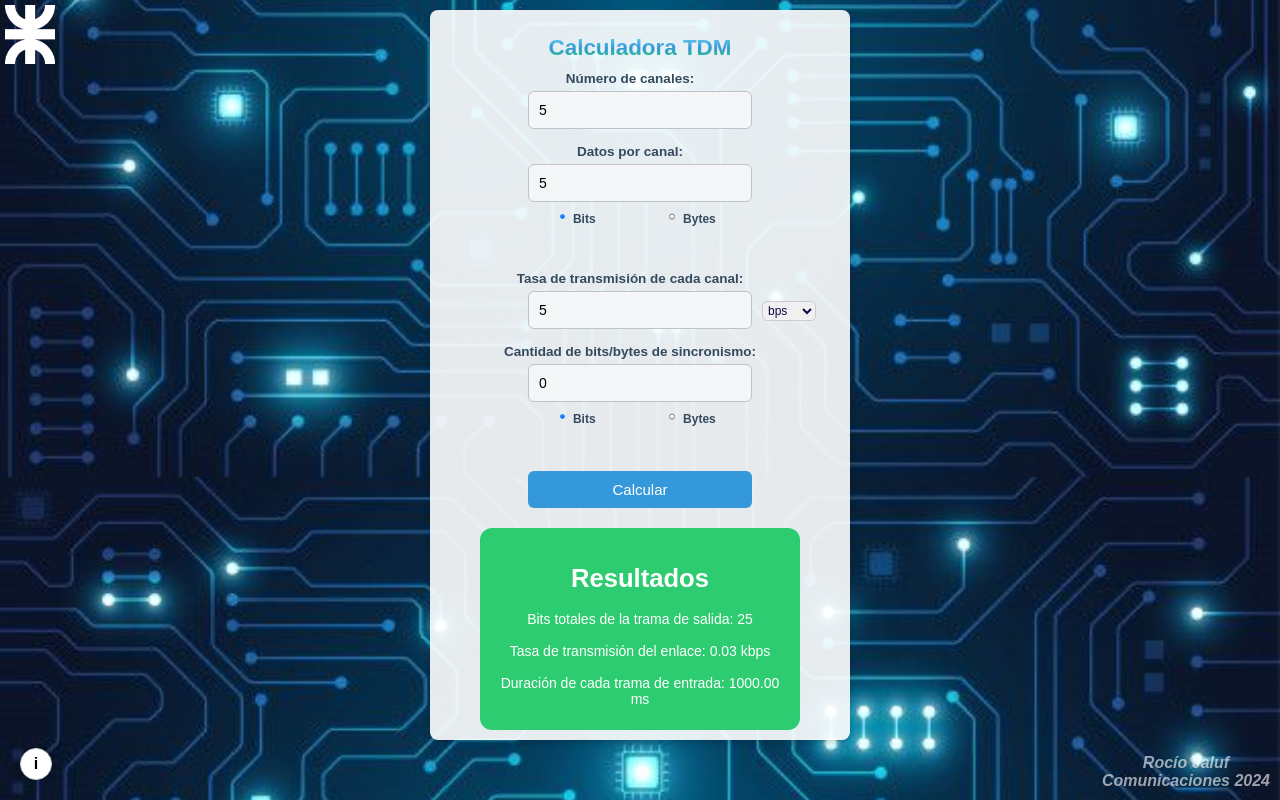
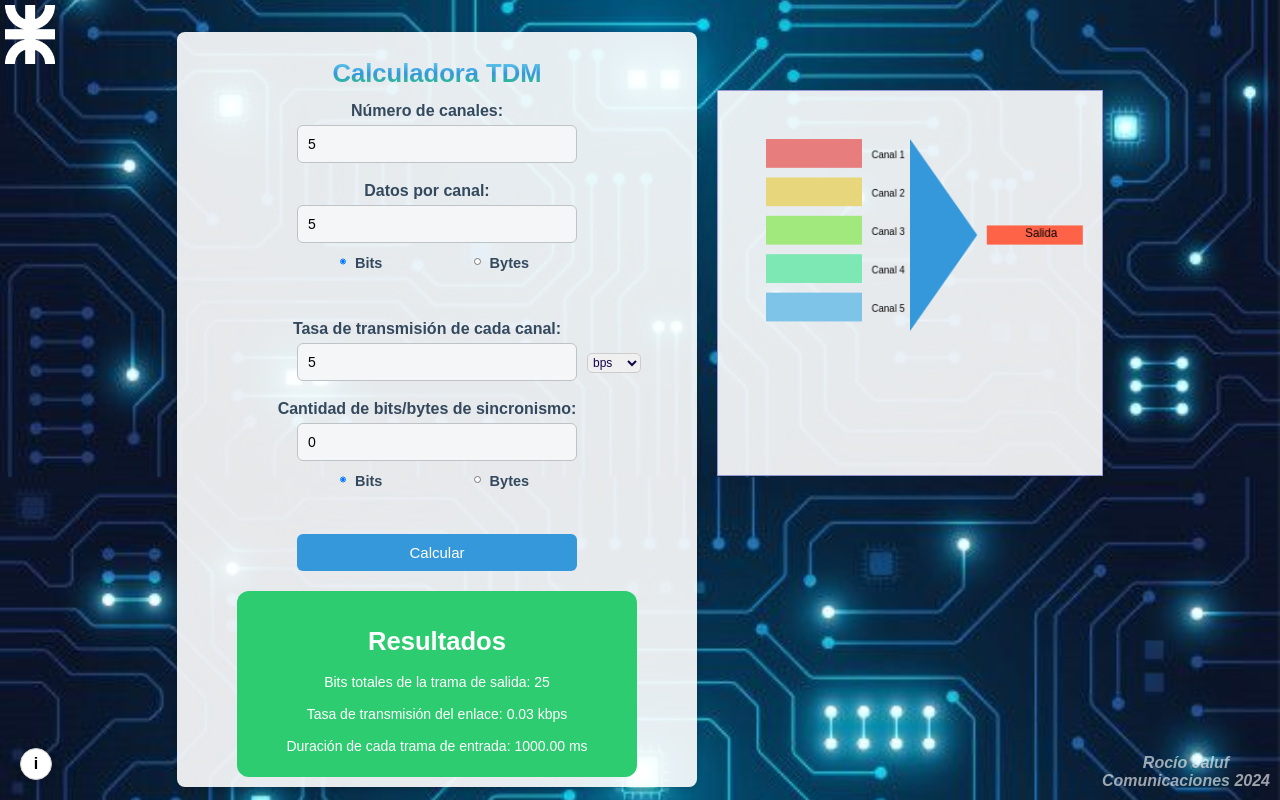
Before and after one commit to rociojota/TDM, a plain HTML site: page index.html in a window 1280 px wide. Both pictures are taken after typing "5", "5", "5" into the empty fields and a click on the button "Calcular". Drawn offline with Linux system fonts and the light colour scheme.

Commit message:
agregué grafico

```diff
--- a/index.html
+++ b/index.html
@@ -78,12 +78,16 @@
         </div>
 
         <a href="#" id="infoLink" class="info-icon" title="Ver manual de usuario">i</a>
+        <!-- <canvas id="multiplexorCanvas" width="400" height="400" style="border: 1px solid #ccc; margin-top: 20px;"></canvas>  -->
+        <canvas id="multiplexorCanvas" width="400" height="400"></canvas>
+
 
         <footer>
             <p>Rocío Jaluf</p>
             <p>Comunicaciones 2024</p>
         </footer>
 
+
         <script src="script.js"></script>
 </body>
 </html>
--- a/script.js
+++ b/script.js
@@ -7,7 +7,6 @@ document.getElementById("calculate-btn").addEventListener("click", function () {
   const syncBits = parseInt(document.getElementById("sync-bits").value);
   const syncUnit = document.querySelector('input[name="sync-unit"]:checked').value;
 
-  // Conversión de unidades
   const dataInBits = channelUnit === "bytes" ? channelData * 8 : channelData;
   const rateInBps =
       transmissionUnit === "kbps" ? transmissionRate * 1000 :
@@ -15,17 +14,17 @@ document.getElementById("calculate-btn").addEventListener("click", function () {
       transmissionRate;
   const syncInBits = syncUnit === "bytes" ? syncBits * 8 : syncBits;
 
-  // Cálculos
   const frameBits = (dataInBits * channels) + syncInBits;
   const totalRateKbps = (frameBits * rateInBps / dataInBits) / 1000; // Convertir a kbps
   const frameDurationMs = (dataInBits / rateInBps) * 1000; // Convertir a ms
 
-  // Actualización de resultados
   document.getElementById("frame-bits").textContent = `Bits totales de la trama de salida: ${frameBits}`;
   document.getElementById("transmission-rate-result").textContent = `Tasa de transmisión del enlace: ${totalRateKbps.toFixed(2)} kbps`;
   document.getElementById("frame-duration").textContent = `Duración de cada trama de entrada: ${frameDurationMs.toFixed(2)} ms`;
 
   document.getElementById("results").style.display = "flex";
+
+  drawMultiplexor(channels, dataInBits, syncInBits);
 });
 
 const infoLink = document.getElementById('infoLink');
@@ -33,3 +32,51 @@ infoLink.addEventListener('click', (event) => {
     event.preventDefault();
     window.open('manual/ManualTDM.pdf', '_blank');
 });
+
+function drawMultiplexor(channelCount, dataInBits, syncInBits) {
+  const canvas = document.getElementById("multiplexorCanvas");
+  const ctx = canvas.getContext("2d");
+
+  ctx.clearRect(0, 0, canvas.width, canvas.height);
+
+  const channelHeight = 30;
+  const channelWidth = 100;
+  let startY = 50;
+
+  for (let i = 0; i < channelCount; i++) {
+    const color = `hsl(${(i * 50) % 360}, 70%, 70%)`;
+    ctx.fillStyle = color;
+    ctx.fillRect(50, startY, channelWidth, channelHeight);
+
+    ctx.fillStyle = "#000";
+    ctx.fillText(`Canal ${i + 1}`, 160, startY + 20);
+
+    startY += channelHeight + 10;
+  }
+
+  const muxX = 200;
+  const muxY = 50;
+  const muxWidth = 70;
+  const muxHeight = channelCount * (channelHeight + 10);
+
+  ctx.fillStyle = "#3498db";
+  ctx.beginPath();
+  ctx.moveTo(muxX, muxY);
+  ctx.lineTo(muxX + muxWidth, muxY + muxHeight / 2);
+  ctx.lineTo(muxX, muxY + muxHeight);
+  ctx.closePath();
+  ctx.fill();
+
+  // Dibujar la salida (trama resultante)
+  const outputWidth = 100;    // Ancho de la salida
+  const outputHeight = 20;    // Alto de la salida
+  const outputX = muxX + muxWidth + 10;  // Posición X de la salida
+  const outputY = muxY + muxHeight / 2 - 10; // Posición Y de la salida
+
+  ctx.fillStyle = "#FF6347";
+  ctx.fillRect(outputX, outputY, outputWidth, outputHeight);
+
+  ctx.fillStyle = "#000";
+  ctx.font = '12px Arial';
+  ctx.fillText("Salida", outputX + 40, outputY + 12);
+}
--- a/style.css
+++ b/style.css
@@ -2,29 +2,26 @@ body {
     margin: 0;
     padding: 0;
     font-family: 'Arial', sans-serif;
-    height: 50px;  /* 100% para ocupar toda la página */
+    height: 50px;
     display: flex;
     justify-content: center;
-    align-items: flex-start;  /* Alinea desde la parte superior */
+    align-items: flex-start;
     background-image: url('imagenes/fondo.jpg');
     background-size: cover;
     background-position: center;
-    overflow-x: hidden;  /* Evita desbordamiento horizontal */
-   /* transform: scale(0.90); /* Esto reduce todo al 80% de su tamaño original */
-    /*transform-origin:center; /* Hace que la escala se aplique desde la esquina superior izquierda */
-
+    overflow-x: hidden;
 }
 
 .header {
     position: absolute;
     top: 5px;
     left: 5px;
-    font-size: 12px;  /* Reducido */
+    font-size: 12px;
     color: #f0f6f8;
 }
 
 .logo {
-    width: 50px;  /* Ajustado */
+    width: 50px;
     height: auto;
 }
 
@@ -32,22 +29,32 @@ body {
     display: flex;
     flex-direction: column;
     align-items: center;
-    justify-content: center; /* Para que se quede al principio */
+    justify-content: center;
     background-color: rgba(255, 255, 255, 0.9);
-    padding: 10px; /* Ajustado */
+    padding: 10px;
     border-radius: 8px;
     box-shadow: 0 2px 6px rgba(0, 0, 0, 0.2);
-    width: 400px;  /* Ajusta el tamaño relativo */
-    max-width: 500px;  /* Máximo ancho */
+    width: 500px;
+    max-width: 500px;
     height: auto;
-    margin-top: 10px;  /* Para darle un poco de espacio desde la parte superior */
-    margin-bottom: 10px;  /* Deja espacio al final */
+    margin-top: 32px;
+    margin-bottom: 10px;
+}
+
+#multiplexorCanvas {
+    margin-top: 90px;
+    width: 30%;
+    height: auto;
+    border: 1px solid #9797d3;
+    margin-left: 20px;
+    max-height: 400px;
+    background-color: rgba(255, 255, 255, 0.9);
 
 }
 
 h1 {
-    font-size: 1.4rem;  /* Reducido */
-    margin-bottom: 10px;  /* Reducido */
+    font-size: 1.6rem;
+    margin-bottom: 10px;
     font-weight: bold;
     text-align: center;
     background: -webkit-linear-gradient(#6dd5ed, #3498db, #2ecc71);
@@ -68,17 +75,17 @@ label {
     color: #34495E;
     font-weight: bold;
     margin-bottom: 5px;
-    font-size: 13.5px; /* Reducido */
+    font-size: 16px;
     text-align: center;
 }
 
 input {
     width: 10%;
-    padding: 5px;  /* Reducido */
+    padding: 5px;
     border-radius: 6px;
     border: 1px solid #BDC3C7;
-    font-size: 14px;  /* Reducido */
-    margin-bottom: 8px;  /* Reducido */
+    font-size: 15px;
+    margin-bottom: 8px;
     box-sizing: border-box;
     background-color: #f4f6f7;
     text-align: left;
@@ -86,12 +93,12 @@ input {
 
 button {
     width: 80%;
-    padding: 10px;  /* Reducido */
+    padding: 10px;
     background-color: #3498db;
     color: white;
     border: none;
     border-radius: 6px;
-    font-size: 15px;  /* Reducido */
+    font-size: 15px;
     cursor: pointer;
     transition: background-color 0.3s;
 }
@@ -112,9 +119,9 @@ button:hover {
     padding: 15px;  /* Reducido */
     width: 80%;  /* Ajustado */
     box-sizing: border-box;
-    margin-top: 20px;  /* Reducido */
-    max-height: 300px; /* Máxima altura para los resultados */
-    overflow-y: auto;  /* Permite el desplazamiento de los resultados */
+    margin-top: 20px;
+    max-height: 300px;
+    overflow-y: auto;
 }
 
 #results h2 {
@@ -173,7 +180,6 @@ footer p {
     color: #333;
 }
 
-/* Mantener el diseño actual */
 .input-container {
     margin-bottom: 15px;
     width: 100%;
@@ -182,17 +188,17 @@ footer p {
 
 .input-container label{
     margin-right: 20px;
+    margin-top: 4px;
 }
 
 .input-container input[type="number"] {
-    display: inline-block; /* Permite aplicar margin auto */
-    margin: 0 auto; /* Centra el input */
+    display: inline-block;
+    margin: 0 auto;
     padding: 10px;
-    font-size: 14px;  /* Reducido */
-    width: 80%; /* Ajusta el tamaño del input */
+    font-size: 14px;
+    width: 80%;
 }
 
-/* Contenedor de los botones radio */
 .radio-container {
     display: flex;
     justify-content: space-evenly;
@@ -201,13 +207,11 @@ footer p {
     margin-bottom: 20px;
 }
 
-/* Estilo de los botones radio */
 .radio-container label {
     margin-right: 10px;
-    font-size: 12px;  /* Reducido */
+    font-size: 14.5px;  /* Reducido */
 }
 
-/* Espaciado para los radios */
 .radio-container input[type="radio"] {
     margin-right: 5px;
 }
@@ -215,7 +219,7 @@ footer p {
 .radio-group {
     display: flex;
     justify-content: space-evenly;
-    margin-top: 5px;
+    margin-top: 10px;
     margin-bottom: 20px;
     width: 100%;
 }
@@ -227,6 +231,7 @@ footer p {
 
 .radio-group input[type="radio"] {
     margin-right: 5px;
+
 }
 
 #transmission-unit {
```
Also changed, not shown: 1 other file.
